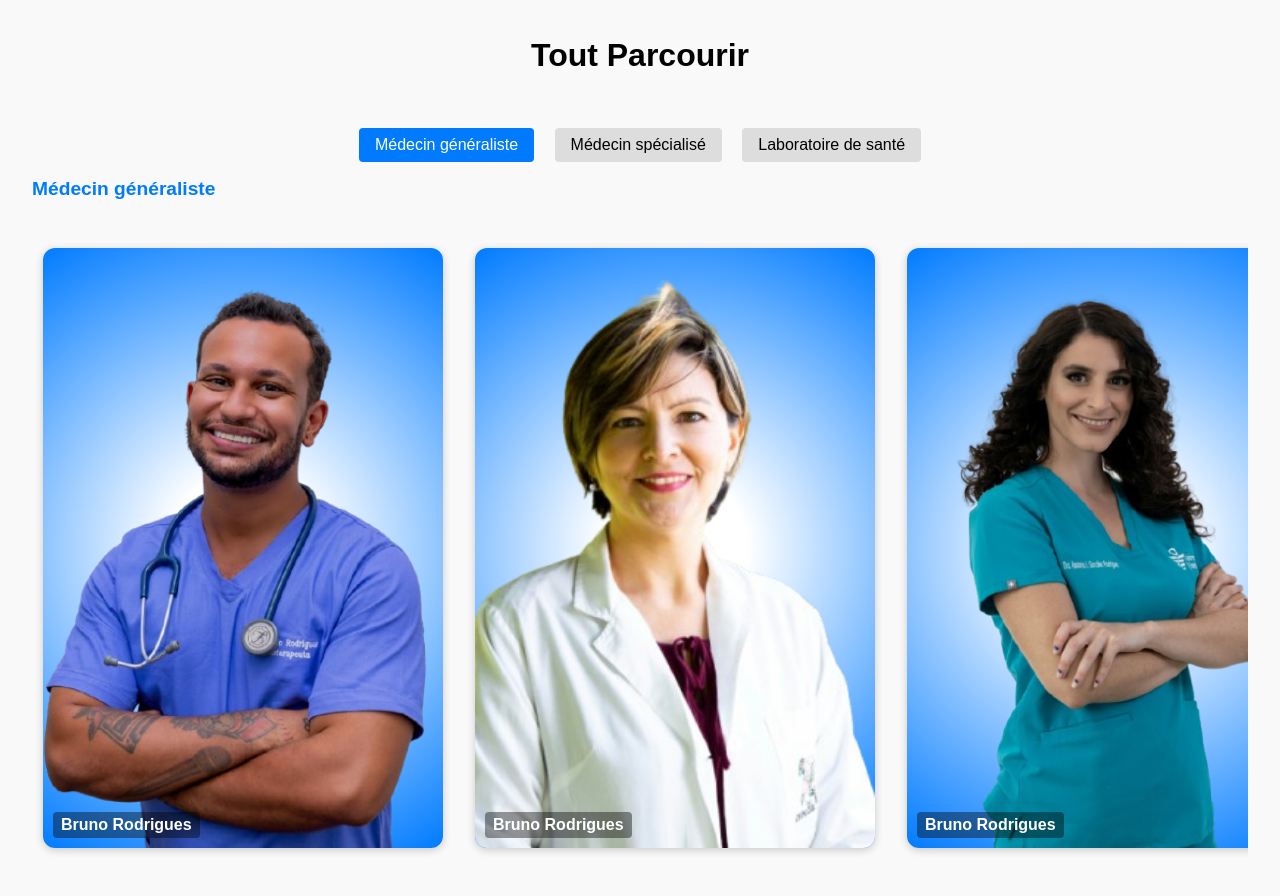
After one commit to Hdlvra/Medicare, a PHP site: page /parcour.html in a window 1280 px wide. The commit adds this page. Run offline with PHP 8.4, Linux system fonts and the light colour scheme.

Commit message:
Ajout tout parcourir
Pop up des cartes a compléter et front a finaliser (header + nav et footer)

```diff
--- /dev/null
+++ b/parcour.css
@@ -0,0 +1,286 @@
+body {
+  font-family: Arial, sans-serif;
+  margin: 0;
+  background-color: #f9f9f9;
+  overflow-x: hidden;
+}
+
+header {
+  text-align: center;
+  padding: 1em;
+}
+
+.carousel-buttons {
+  text-align: center;
+  margin: 1rem 0;
+}
+
+.carousel-buttons button {
+  margin: 0 0.5rem;
+  padding: 0.5rem 1rem;
+  font-size: 1rem;
+  border: none;
+  background-color: #ddd;
+  border-radius: 4px;
+  cursor: pointer;
+  transition: background 0.3s;
+}
+
+.carousel-buttons button.active {
+  background-color: #007BFF;
+  color: white;
+}
+
+.carousel-title {
+  margin-left: 2rem;
+  font-size: 1.2rem;
+  font-weight: bold;
+  color: #007BFF;
+  margin-bottom: 0.5rem;
+  transition: opacity 0.2s ease;
+}
+
+.carousel-section {
+  margin: 2rem 0;
+  padding: 0 2rem;
+}
+
+.carousel-container {
+  overflow: hidden;
+  position: relative;
+  user-select: none;
+  opacity: 1;
+  transition: opacity 0.2s ease;
+}
+
+.carousel-container.hidden {
+  opacity: 0;
+  pointer-events: none;
+  position: absolute;
+}
+
+.carousel-track {
+  display: flex;
+  gap: 2rem;
+  padding: 1rem 0;
+}
+
+.card {
+  position: relative;
+  flex: 0 0 auto;
+  width: 400px;
+  height: 600px;
+  background: radial-gradient(circle, white 20%, #007BFF 100%);
+  border-radius: 12px;
+  overflow: hidden;
+  box-shadow: 0 2px 8px rgba(0, 0, 0, 0.2);
+}
+
+.card img {
+  width: 100%;
+  height: 100%;
+  object-fit: cover;
+}
+
+.card-text {
+  position: absolute;
+  bottom: 10px;
+  left: 10px;
+  color: white;
+  font-weight: bold;
+  background-color: rgba(0, 0, 0, 0.4);
+  padding: 4px 8px;
+  border-radius: 4px;
+}
+
+.hidden {
+  display: none;
+}
+
+.fade-out {
+  opacity: 0;
+}
+
+.fade-in {
+  opacity: 1;
+  animation: fadeIn 0.2s ease forwards;
+}
+
+@keyframes fadeIn {
+  from { opacity: 0; }
+  to { opacity: 1; }
+}
+
+/* Pop up des cartes */
+/*
+.popup-profile {
+  position: fixed;
+  top: 0;
+  left: 0;
+  width: 100%;
+  height: 100%;
+  background-color: rgba(0, 0, 0, 0.6);
+  display: flex;
+  align-items: center;
+  justify-content: center;
+  z-index: 999;
+}
+
+.popup-profile.hidden {
+  display: none;
+}
+
+.popup-content {
+  background-color: white;
+  border-radius: 12px;
+  padding: 2rem;
+  max-width: 400px;
+  width: 90%;
+  text-align: center;
+  position: relative;
+  animation: fadeInPopup 0.3s ease;
+}
+
+.popup-content img {
+  width: 100px;
+  height: 100px;
+  border-radius: 50%;
+  object-fit: cover;
+  margin-bottom: 1rem;
+}
+
+.close-btn {
+  position: absolute;
+  top: 0.5rem;
+  right: 1rem;
+  font-size: 1.5rem;
+  cursor: pointer;
+  color: #333;
+}
+
+@keyframes fadeInPopup {
+  from { transform: scale(0.9); opacity: 0; }
+  to { transform: scale(1); opacity: 1; }
+}
+
+
+*/
+
+#popup-overlay {
+  position: fixed;
+  inset: 0;
+  background: rgba(0, 0, 0, 0.4);
+  z-index: 99;
+}
+
+#profile-popup {
+  position: fixed;
+  top: 50%;
+  left: 50%;
+  transform: translate(-50%, -50%);
+  background: white;
+  border-radius: 20px;
+  padding: 30px;
+  width: 400px;
+  z-index: 100;
+  box-shadow: 0 10px 30px rgba(0,0,0,0.2);
+  font-family: sans-serif;
+}
+
+#profile-popup .popup-header {
+  display: flex;
+  align-items: center;
+  margin-bottom: 20px;
+}
+
+#profile-popup .popup-header .avatar {
+  width: 100px;
+  height: 100px;
+  background: lightgray;
+  border-radius: 50%;
+  border: 2px solid deepskyblue;
+  margin-right: 20px;
+}
+
+#profile-popup .popup-name {
+  font-size: 20px;
+  font-weight: bold;
+}
+
+#profile-popup .popup-specialite {
+  color: #80e3f3;
+  margin-top: 5px;
+}
+
+#profile-popup .popup-dispo {
+  margin-top: 10px;
+  font-size: 14px;
+  color: #666;
+}
+
+#profile-popup .calendar {
+  margin-top: 20px;
+}
+
+#profile-popup .calendar h3 {
+  margin-bottom: 10px;
+}
+
+#profile-popup .day-row {
+  display: flex;
+  align-items: center;
+  margin-bottom: 10px;
+}
+
+#profile-popup .day-label {
+  width: 30px;
+  font-weight: bold;
+}
+
+#profile-popup .time-bar {
+  flex-grow: 1;
+  height: 40px;
+  border-radius: 10px;
+  background: lightgray;
+  position: relative;
+}
+
+#profile-popup .time-bar .active-time {
+  position: absolute;
+  top: 0;
+  left: 10%;
+  width: 30%;
+  height: 100%;
+  background: #80e3f3;
+  border-radius: 10px;
+}
+
+#profile-popup .popup-actions {
+  margin-top: 20px;
+  display: flex;
+  justify-content: space-around;
+  align-items: center;
+}
+
+#profile-popup .contact-btn {
+  background: #80e3f3;
+  padding: 8px 16px;
+  border-radius: 10px;
+  border: none;
+  font-size: 16px;
+  cursor: pointer;
+}
+
+#profile-popup .contact-options {
+  display: flex;
+  gap: 20px;
+  margin-top: 10px;
+  justify-content: center;
+}
+
+#profile-popup .contact-options span {
+  display: flex;
+  align-items: center;
+  gap: 5px;
+  font-size: 14px;
+}
--- /dev/null
+++ b/parcour.html
@@ -0,0 +1,174 @@
+<!DOCTYPE html>
+<html lang="fr">
+
+<head>
+    <meta charset="UTF-8" />
+    <meta name="viewport" content="width=device-width, initial-scale=1.0" />
+    <title>Tout Parcourir</title>
+    <link rel="stylesheet" href="parcour.css" />
+</head>
+
+<body>
+    <header>
+        <h1>Tout Parcourir</h1>
+    </header>
+
+    <div class="carousel-buttons">
+        <button data-carousel-type="generaliste" class="active">Médecin généraliste</button>
+        <button data-carousel-type="specialiste">Médecin spécialisé</button>
+        <button data-carousel-type="laboratoire">Laboratoire de santé</button>
+    </div>
+
+    <div class="carousel-title" id="carouselTitle">Médecin généraliste</div>
+
+    <section class="carousel-section">
+        <div class="carousel-container" data-carousel data-type="generaliste">
+            <div class="carousel-track">
+                <div class="card" onclick="openProfile('Dupont', 'Jean', 'Cardiologue', 'Disponible - Présent')">
+                    <img src="Images/Parcourir/Bruno_Rodrigues.png" alt="Bruno Rodrigues" />
+                    <div class="card-text">Bruno Rodrigues</div>
+                </div>
+                <div class="card" onclick="openProfile('Dupont', 'Jean', 'Cardiologue', 'Disponible - Présent')">
+                    <img src="Images/Parcourir/Humberto_Chavez.png" alt="Bruno Rodrigues" />
+                    <div class="card-text">Bruno Rodrigues</div>
+                </div>
+                <div class="card" onclick="openProfile('Dupont', 'Jean', 'Cardiologue', 'Disponible - Présent')">
+                    <img src="Images/Parcourir/Sofia_Herta.png" alt="Bruno Rodrigues" />
+                    <div class="card-text">Bruno Rodrigues</div>
+                </div>
+                <div class="card" onclick="openProfile('Dupont', 'Jean', 'Cardiologue', 'Disponible - Présent')">
+                    <img src="Images/Parcourir/Usman_Yousaf.png" alt="Bruno Rodrigues" />
+                    <div class="card-text">Bruno Rodrigues</div>
+                </div>
+                <div class="card" onclick="openProfile('Dupont', 'Jean', 'Cardiologue', 'Disponible - Présent')">
+                    <img src="Images/Parcourir/Bruno_Rodrigues.png" alt="Bruno Rodrigues" />
+                    <div class="card-text">Bruno Rodrigues</div>
+                </div>
+                <div class="card" onclick="openProfile('Dupont', 'Jean', 'Cardiologue', 'Disponible - Présent')">
+                    <img src="Images/Parcourir/Bruno_Rodrigues.png" alt="Bruno Rodrigues" />
+                    <div class="card-text">Bruno Rodrigues</div>
+                </div>
+                <div class="card" onclick="openProfile('Dupont', 'Jean', 'Cardiologue', 'Disponible - Présent')">
+                    <img src="Images/Parcourir/Bruno_Rodrigues.png" alt="Bruno Rodrigues" />
+                    <div class="card-text">Bruno Rodrigues</div>
+                </div>
+                <!-- Autres cartes généralistes -->
+            </div>
+        </div>
+
+        <div class="carousel-container hidden" data-carousel data-type="specialiste">
+            <div class="carousel-track">
+                <div class="card" onclick="openProfile('Dupont', 'Jean', 'Cardiologue', 'Disponible - Présent')">
+                    <img src="Images/Parcourir/Bruno_Rodrigues.png" alt="Claire Dubois" />
+                    <div class="card-text">Claire Dubois<br /><span
+                            style="font-family: 'Merriweather';">Spécialité</span></div>
+                </div>
+                <div class="card" onclick="openProfile('Dupont', 'Jean', 'Cardiologue', 'Disponible - Présent')">
+                    <img src="Images/Parcourir/Bruno_Rodrigues.png" alt="Bruno Rodrigues" />
+                    <div class="card-text">Bruno Rodrigues<br /><span
+                            style="font-family: 'Merriweather';">Spécialité</span></div>
+                </div>
+                <div class="card" onclick="openProfile('Dupont', 'Jean', 'Cardiologue', 'Disponible - Présent')">
+                    <img src="Images/Parcourir/Bruno_Rodrigues.png" alt="Bruno Rodrigues" />
+                    <div class="card-text">Bruno Rodrigues<br /><span
+                            style="font-family: 'Merriweather';">Spécialité</span></div>
+                </div>
+                <div class="card" onclick="openProfile('Dupont', 'Jean', 'Cardiologue', 'Disponible - Présent')">
+                    <img src="Images/Parcourir/Humberto_Chavez.png" alt="Bruno Rodrigues" />
+                    <div class="card-text">Bruno Rodrigues<br /><span
+                            style="font-family: 'Merriweather';">Spécialité</span></div>
+                </div>
+                <div class="card" onclick="openProfile('Dupont', 'Jean', 'Cardiologue', 'Disponible - Présent')">
+                    <img src="Images/Parcourir/Sofia_Herta.png" alt="Bruno Rodrigues" />
+                    <div class="card-text">Bruno Rodrigues<br /><span
+                            style="font-family: 'Merriweather';">Spécialité</span></div>
+                </div>
+                <div class="card" onclick="openProfile('Dupont', 'Jean', 'Cardiologue', 'Disponible - Présent')">
+                    <img src="Images/Parcourir/Usman_Yousaf.png" alt="Bruno Rodrigues" />
+                    <div class="card-text">Bruno Rodrigues<br /><span
+                            style="font-family: 'Merriweather';">Spécialité</span></div>
+                </div>
+                <div class="card" onclick="openProfile('Dupont', 'Jean', 'Cardiologue', 'Disponible - Présent')">
+                    <img src="Images/Parcourir/Bruno_Rodrigues.png" alt="Bruno Rodrigues" />
+                    <div class="card-text">Bruno Rodrigues<br /><span
+                            style="font-family: 'Merriweather';">Spécialité</span></div>
+                </div>
+                <div class="card" onclick="openProfile('Dupont', 'Jean', 'Cardiologue', 'Disponible - Présent')">
+                    <img src="Images/Parcourir/Usman_Yousaf.png" alt="Bruno Rodrigues" />
+                    <div class="card-text">Bruno Rodrigues<br /><span
+                            style="font-family: 'Merriweather';">Spécialité</span></div>
+                </div>
+                <!-- Autres cartes spécialistes -->
+            </div>
+        </div>
+
+        <div class="carousel-container hidden" data-carousel data-type="laboratoire">
+            <div class="carousel-track">
+                <div class="card" onclick="openProfile('Dupont', 'Jean', 'Cardiologue', 'Disponible - Présent')">
+                    <img src="Images/Parcourir/Sofia_Herta.png" alt="Laboratoire Alpha" />
+                    <div class="card-text">Laboratoire Alpha</div>
+                </div>
+                <!-- Autres cartes laboratoires -->
+            </div>
+        </div>
+    </section>
+
+
+
+    <div id="popup-overlay" class="hidden"></div>
+
+    <div id="profile-popup" class="hidden">
+        <div class="popup-header">
+            <div class="avatar"></div>
+            <div>
+                <div class="popup-name">Nom Prénom</div>
+                <div class="popup-specialite">Spécialité</div>
+                <div class="popup-dispo">Disponibilité - Absent</div>
+            </div>
+        </div>
+
+        <div class="calendar">
+            <h3>Calendrier</h3>
+            <div class="day-row">
+                <div class="day-label">L</div>
+                <div class="time-bar">
+                    <div class="active-time"></div>
+                </div>
+            </div>
+            <div class="day-row">
+                <div class="day-label">M</div>
+                <div class="time-bar"></div>
+            </div>
+            <div class="day-row">
+                <div class="day-label">M</div>
+                <div class="time-bar"></div>
+            </div>
+            <div class="day-row">
+                <div class="day-label">J</div>
+                <div class="time-bar"></div>
+            </div>
+            <div class="day-row">
+                <div class="day-label">V</div>
+                <div class="time-bar"></div>
+            </div>
+            <div class="day-row">
+                <div class="day-label">S</div>
+                <div class="time-bar"></div>
+            </div>
+        </div>
+
+        <div class="popup-actions">
+            <button class="contact-btn">Contacter</button>
+        </div>
+
+        <div class="contact-options">
+            <span><img src="msg.png" width="16" /> Messages</span>
+            <span><img src="audio.png" width="16" /> Audios</span>
+            <span><img src="video.png" width="16" /> Visioconférence</span>
+        </div>
+    </div>
+
+    <script src="script.js"></script>
+</body>
+
+</html>
--- a/style.css
+++ b/style.css
@@ -1,4 +1,3 @@
-/* style.css */
 @font-face {
 	font-family: 'Lato';
 	src: url(‘/Fonts/Lato-Regular.ttf’) format(‘truetype’)
```
Also changed, not shown: index.html (+9 -9 lines), script.js (added, +218 -0 lines), Images/Accueil/Docteur_dot_bg_.png (renamed from Images/Docteur_dot_bg_.png), Images/Accueil/Personne_agee.png (renamed from Images/Personne_agee.png), Images/Accueil/coronavirus.jpg (renamed from Images/coronavirus.jpg), Images/Accueil/envoyer.png (renamed from Images/envoyer.png), Images/Accueil/mail.png (renamed from Images/mail.png), Images/Accueil/seminaire.jpg (renamed from Images/seminaire.jpg), Images/Accueil/telephone.png (renamed from Images/telephone.png), Images/Parcourir/Bruno_Rodrigues.png (added), Images/Parcourir/Humberto_Chavez.png (added), Images/Parcourir/Sofia_Herta.png (added), Images/Parcourir/Usman_Yousaf.png (added), 1 other file.
